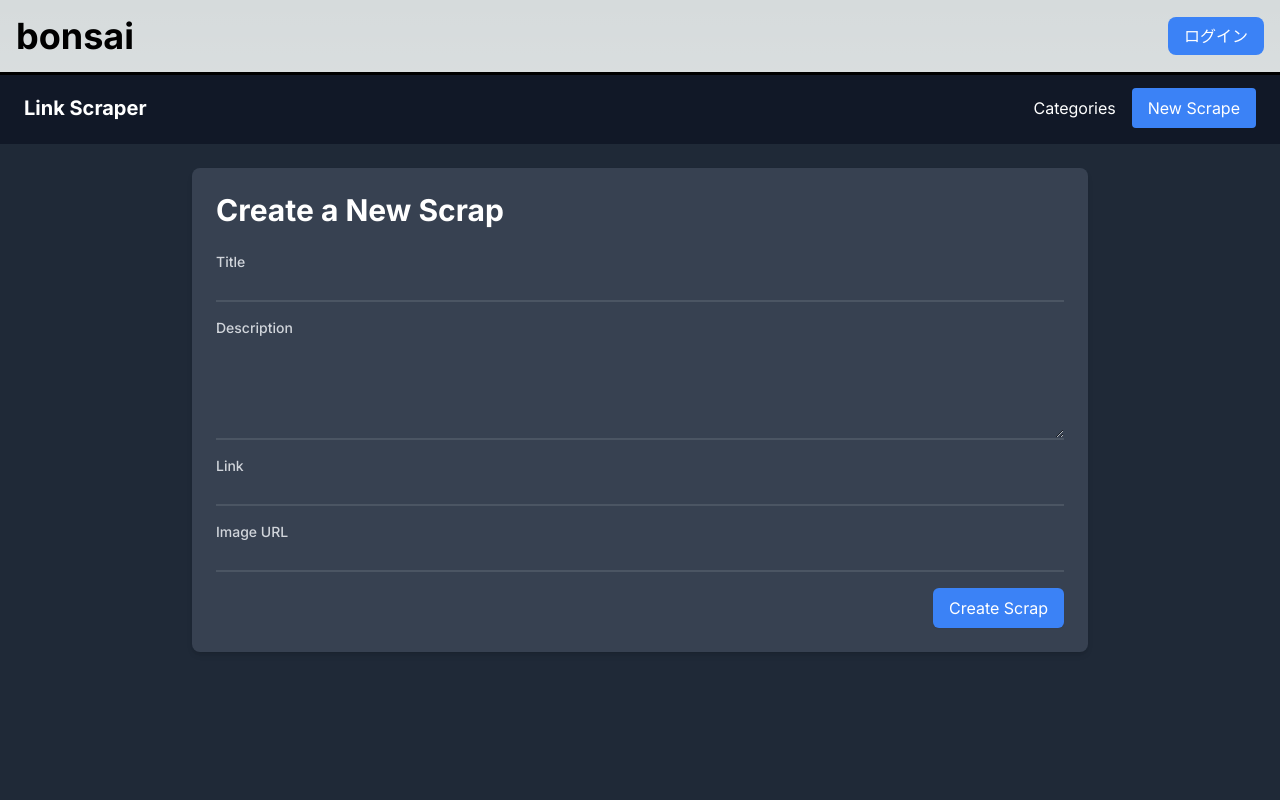
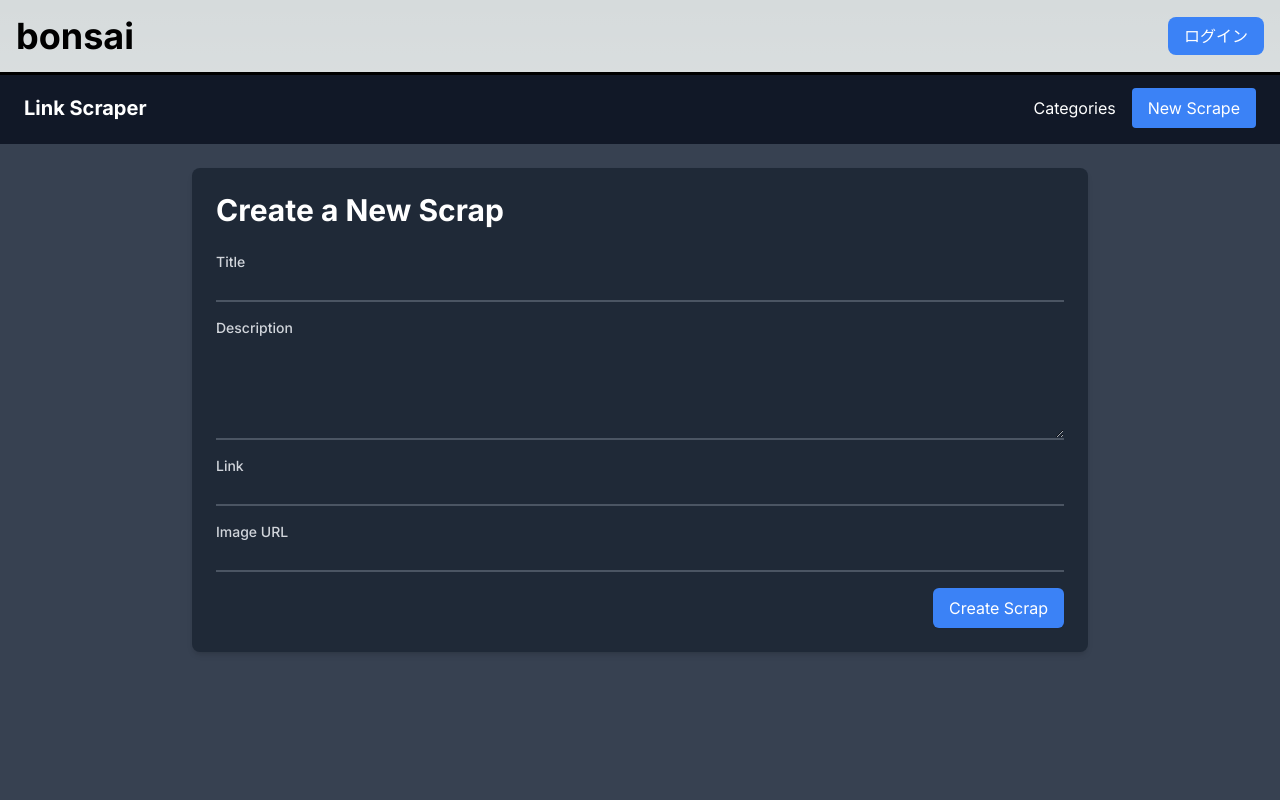
Before and after one commit to taiseimiyaji/bonsai, a Next.js app: page /scrap/new in a window 1280 px wide. Shown: the top 800 px of the page. Built offline with nearby package versions, Linux system fonts and the light colour scheme; no server answers.

Commit message:
fix: 背景色の統一

```diff
--- a/app/scrap/_components/Header.tsx
+++ b/app/scrap/_components/Header.tsx
@@ -8,7 +8,7 @@ export default function Header() {
 				Link Scraper
 			</Link>
 			<nav className="flex items-center gap-4">
-				<Link className="hover:underline" href="#">
+				<Link className="hover:underline" href="/scrap">
 					Categories
 				</Link>
 				<Link
--- a/app/scrap/_components/ScrapForm.tsx
+++ b/app/scrap/_components/ScrapForm.tsx
@@ -17,7 +17,7 @@ export default function ScrapForm() {
 	return (
 		<form
 			onSubmit={handleSubmit}
-			className="max-w-4xl mx-auto p-6 bg-gray-700 text-white rounded-lg shadow-md"
+			className="max-w-4xl mx-auto p-6 bg-gray-800 text-white rounded-lg shadow-md"
 			autoComplete="off"
 		>
 			<h1 className="text-3xl font-bold mb-6">Create a New Scrap</h1>
@@ -33,7 +33,7 @@ export default function ScrapForm() {
 					id="title"
 					value={title}
 					onChange={(e) => setTitle(e.target.value)}
-					className="mt-1 block w-full bg-gray-700 border-0 border-b-2 border-gray-600 focus:border-transparent focus:outline-none focus:ring-0 text-white appearance-none caret-white"
+					className="mt-1 block w-full bg-gray-800 border-0 border-b-2 border-gray-600 focus:border-transparent focus:outline-none focus:ring-0 text-white appearance-none caret-white"
 					autoComplete="off"
 				/>
 			</div>
@@ -48,7 +48,7 @@ export default function ScrapForm() {
 					id="description"
 					value={description}
 					onChange={(e) => setDescription(e.target.value)}
-					className="mt-1 block w-full bg-gray-700 border-0 border-b-2 border-gray-600 focus:border-transparent focus:outline-none focus:ring-0 text-white appearance-none caret-white"
+					className="mt-1 block w-full bg-gray-800 border-0 border-b-2 border-gray-600 focus:border-transparent focus:outline-none focus:ring-0 text-white appearance-none caret-white"
 					rows={4}
 					autoComplete="off"
 				/>
@@ -65,7 +65,7 @@ export default function ScrapForm() {
 					id="link"
 					value={link}
 					onChange={(e) => setLink(e.target.value)}
-					className="mt-1 block w-full bg-gray-700 border-0 border-b-2 border-gray-600 focus:border-transparent focus:outline-none focus:ring-0 text-white appearance-none caret-white"
+					className="mt-1 block w-full bg-gray-800 border-0 border-b-2 border-gray-600 focus:border-transparent focus:outline-none focus:ring-0 text-white appearance-none caret-white"
 					autoComplete="off"
 				/>
 			</div>
@@ -81,7 +81,7 @@ export default function ScrapForm() {
 					id="image"
 					value={image}
 					onChange={(e) => setImage(e.target.value)}
-					className="mt-1 block w-full bg-gray-700 border-0 border-b-2 border-gray-600 focus:border-transparent focus:outline-none focus:ring-0 text-white appearance-none caret-white"
+					className="mt-1 block w-full bg-gray-800 border-0 border-b-2 border-gray-600 focus:border-transparent focus:outline-none focus:ring-0 text-white appearance-none caret-white"
 					autoComplete="off"
 				/>
 			</div>
--- a/app/scrap/new/page.tsx
+++ b/app/scrap/new/page.tsx
@@ -4,7 +4,7 @@ import React from "react";
 export default function NewScrapPage() {
 	return (
 		<div className="flex flex-col min-h-screen bg-gray-900">
-			<main className="flex-1 p-6 bg-gray-800">
+			<main className="flex-1 p-6 bg-gray-700">
 				<ScrapForm />
 			</main>
 		</div>
```
